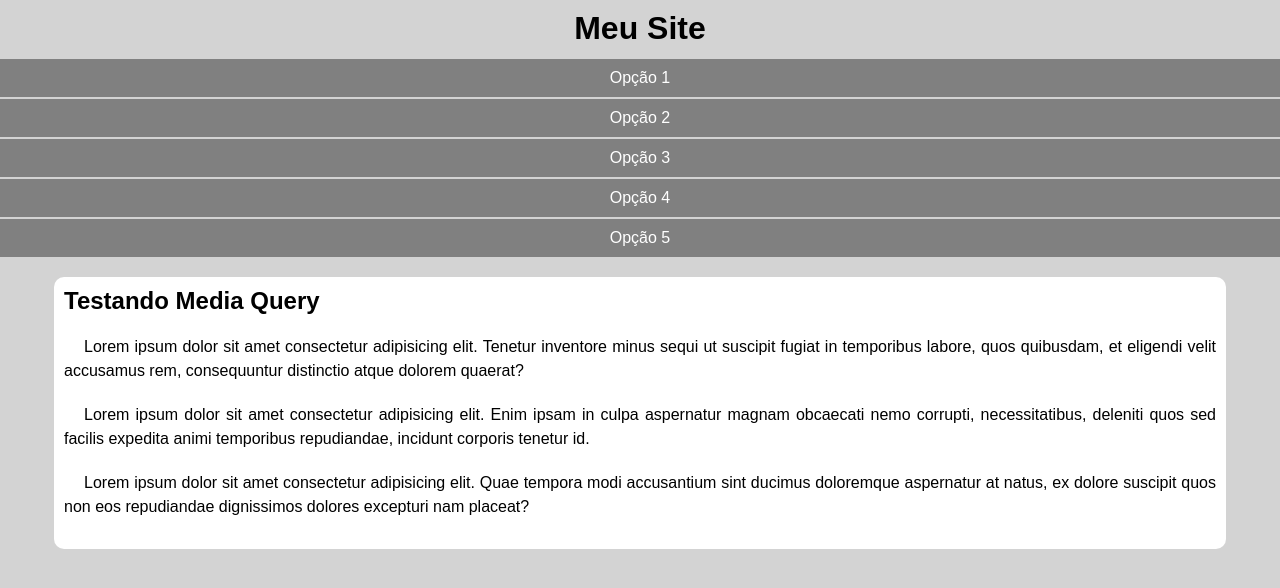
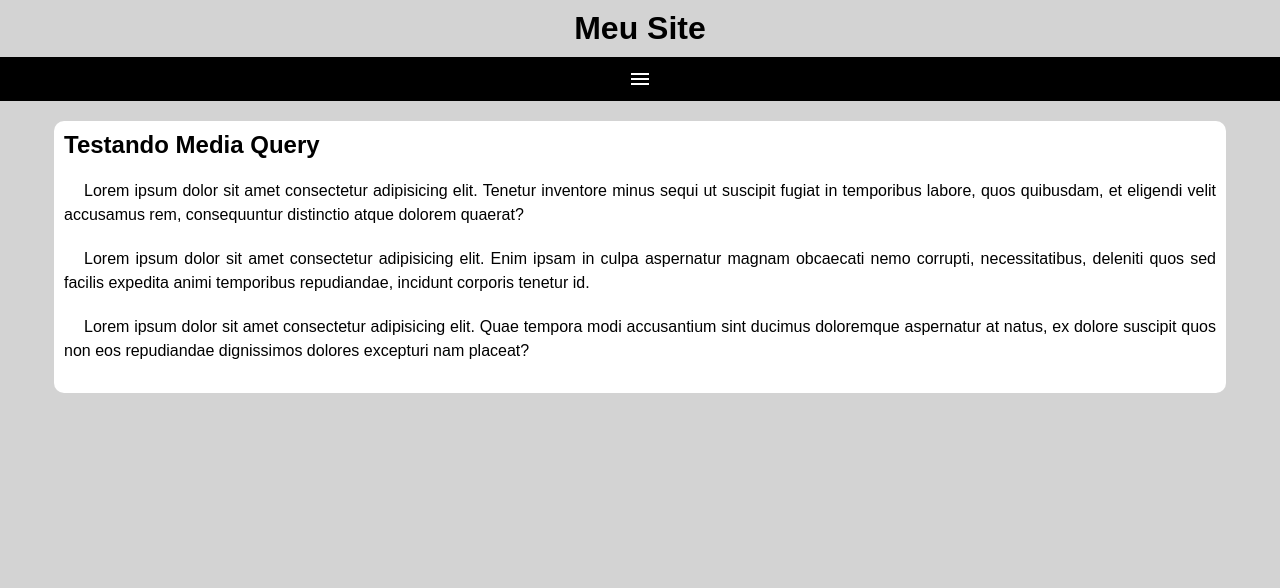
Before and after one commit to buk001/html-e-css, a plain HTML site: page exercicios/ex026/mq005/index.html in a window 1280 px wide. Drawn offline with nearby package versions, Linux system fonts and the light colour scheme.

Commit message:
atualizei a pasta mq005

```diff
--- a/exercicios/ex026/mq005/estilos/style.css
+++ b/exercicios/ex026/mq005/estilos/style.css
@@ -20,6 +20,20 @@ header h1{
     padding: 10px;
 }
 
+span#burguer{
+    display: block;
+    text-align: center;
+    background-color: black;
+    color: white;
+    padding: 10px;
+    cursor: pointer;
+}
+
+span#burguer:hover{
+    background-color: white;
+    color: black;
+}
+
 menu > ul > li{
     list-style-type: none;
     border-top:2px solid lightgray;
@@ -27,7 +41,7 @@ menu > ul > li{
 }
 
 menu{
-    display: block;
+    display: none;
 }
 
 menu ul li a{
--- a/exercicios/ex026/mq005/index.html
+++ b/exercicios/ex026/mq005/index.html
@@ -6,11 +6,13 @@
     <meta name="viewport" content="width=device-width, initial-scale=1.0">
     <link rel="stylesheet" href="estilos/style.css">
     <title>Media Query</title>
+    <link href="https://fonts.googleapis.com/css2?family=Material+Symbols+Outlined" rel="stylesheet"/>
 </head>
 <body>
     <header>
         <h1>Meu Site</h1>
-        <menu>
+        <span id="burguer" class="material-symbols-outlined" onclick="clickMenu()">Menu</span>
+        <menu id="itens">
             <ul>
                 <li><a href="#">Opção 1</a></li>
 
@@ -37,6 +39,15 @@
         </article>
 
     </main>
+    <script>
+        function clickMenu(){
+            if (itens.style.display == 'block') {
+                itens.style.display = 'none'
+            } else {
+                itens.style.display = 'block'
+            }
+        }
+    </script>
 
 </body>
 </html>
```
